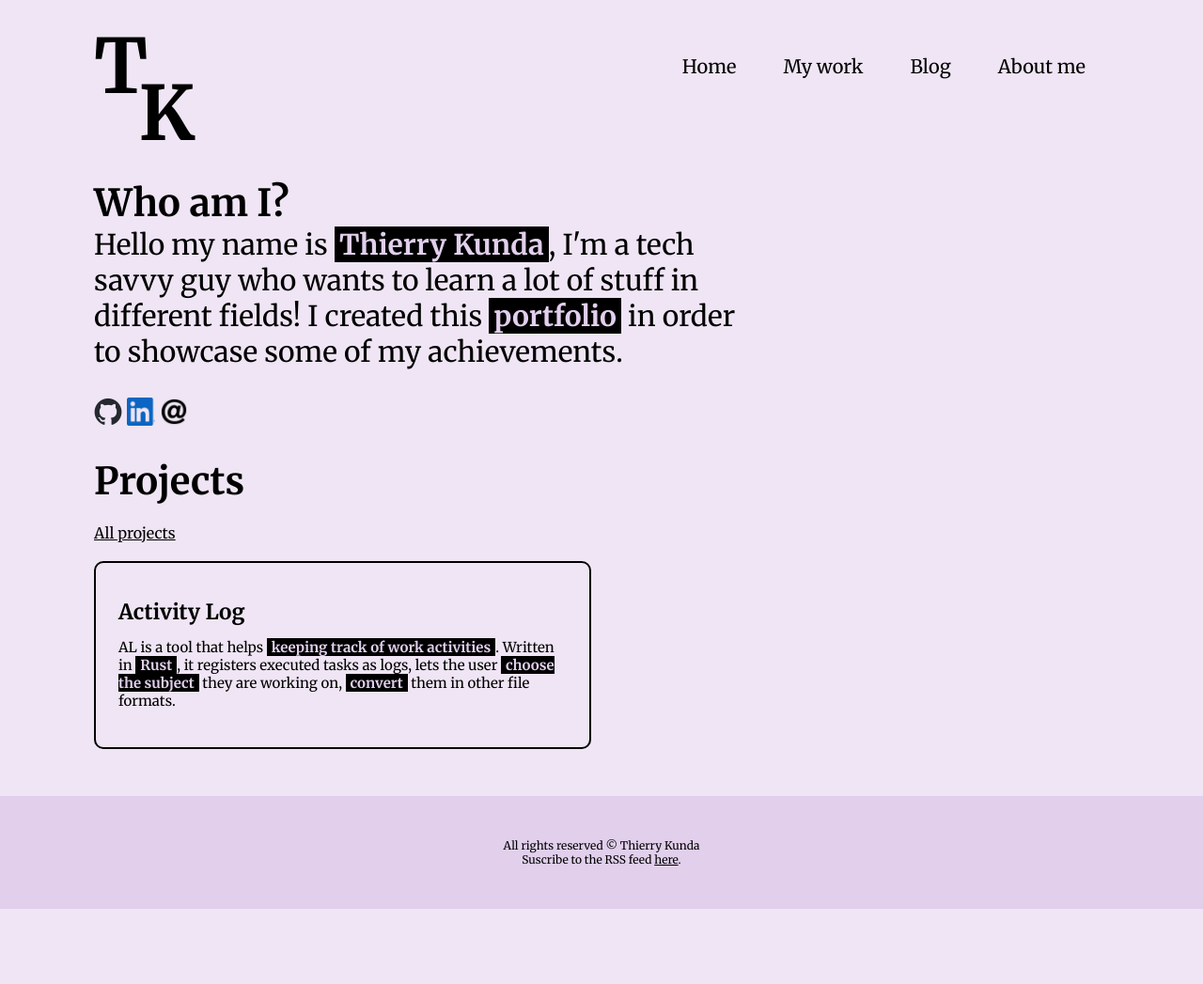
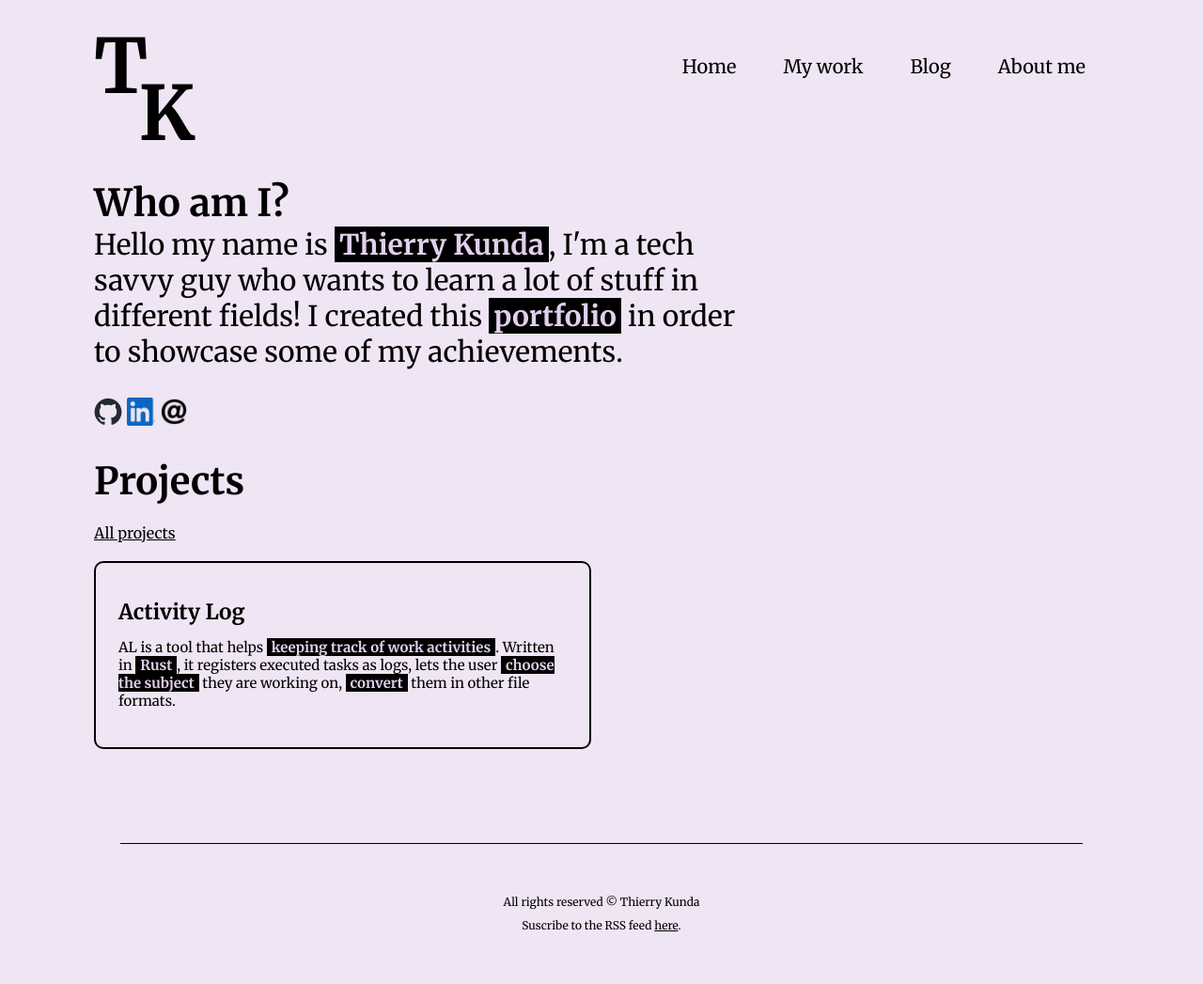
Before and after one commit to ThierryKunda/ThierryKunda.github.io, a Jekyll site: the page built from index.html, in a window 1280 px wide. Shown: the whole page at 94% size. Built offline with Jekyll 4.4.1, drawn with Linux system fonts in a browser that asks for light colours; before the commit the page ends 967 px from its top, so only the background shows below that.

Commit message:
Pied de page —  changement de style

```diff
--- a/_includes/footer.html
+++ b/_includes/footer.html
@@ -1,4 +1,5 @@
 <footer>
+    <div class="separator"></div>
     <p>All rights reserved &copy; Thierry Kunda</p>
     <p>Suscribe to the RSS feed <a href="/feed.xml">here</a>.</p>
 </footer>
--- a/styles/style.css
+++ b/styles/style.css
@@ -54,14 +54,23 @@ nav a {
 }
 
 footer {
-    box-sizing: border-box;
     display: flex;
     flex-direction: column;
     justify-content: center;
     align-items: center;
-    background-color: rgb(225, 207, 236);
-    height: 120px;
+    padding: 50px 0;
+}
+
+footer > .separator {
+    width: 80%;
+    height: 0.2px;
+    margin-bottom: 50px;
+    background-color: black;
+}
+
+footer p {
     font-size: 12px;
+    margin: 5px;
 }
 
 footer a {
```
